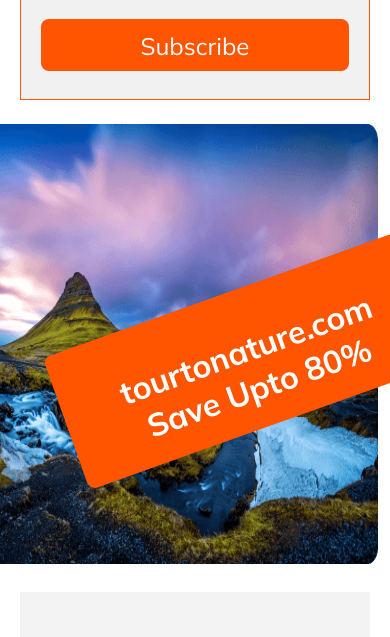
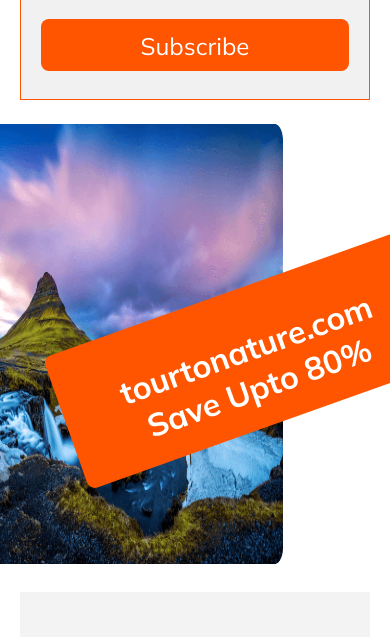
Before and after one commit to medhabicorp/B9-A2-Medhabi-Travel, a plain HTML site: page index.html in a window 390 px wide. Shown: the part 5920-6557 px from the top of the page. Drawn offline with Linux system fonts and the light colour scheme.

Commit message:
image issue

```diff
--- a/styles/tourtonature.css
+++ b/styles/tourtonature.css
@@ -551,7 +551,7 @@ input[type="date"] {
     width: 100%;
 }
 .save-up-to-image>img{
-    max-width: 445px;
+    max-width: 335px;
     max-height: 278px;
 }
   .save{
```
